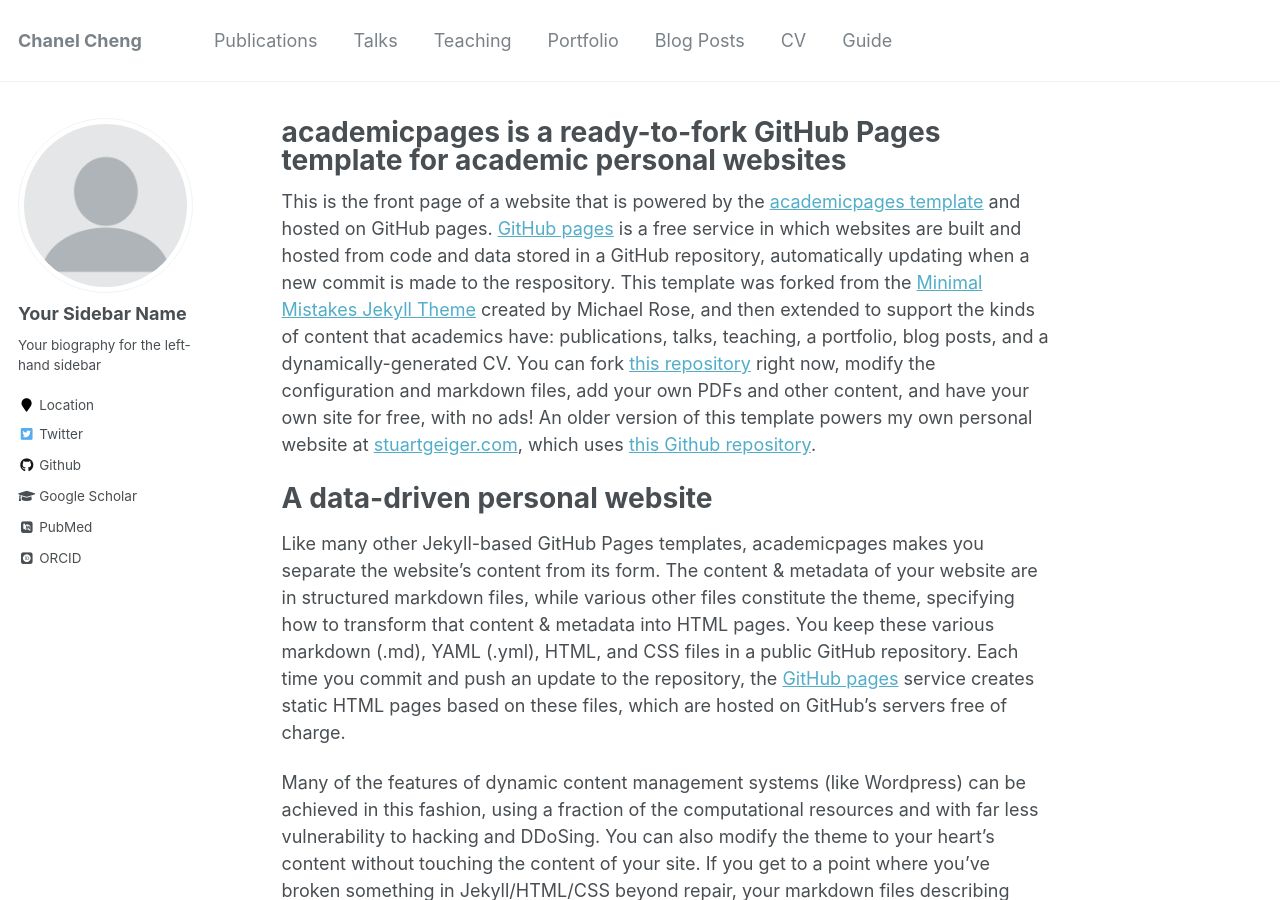
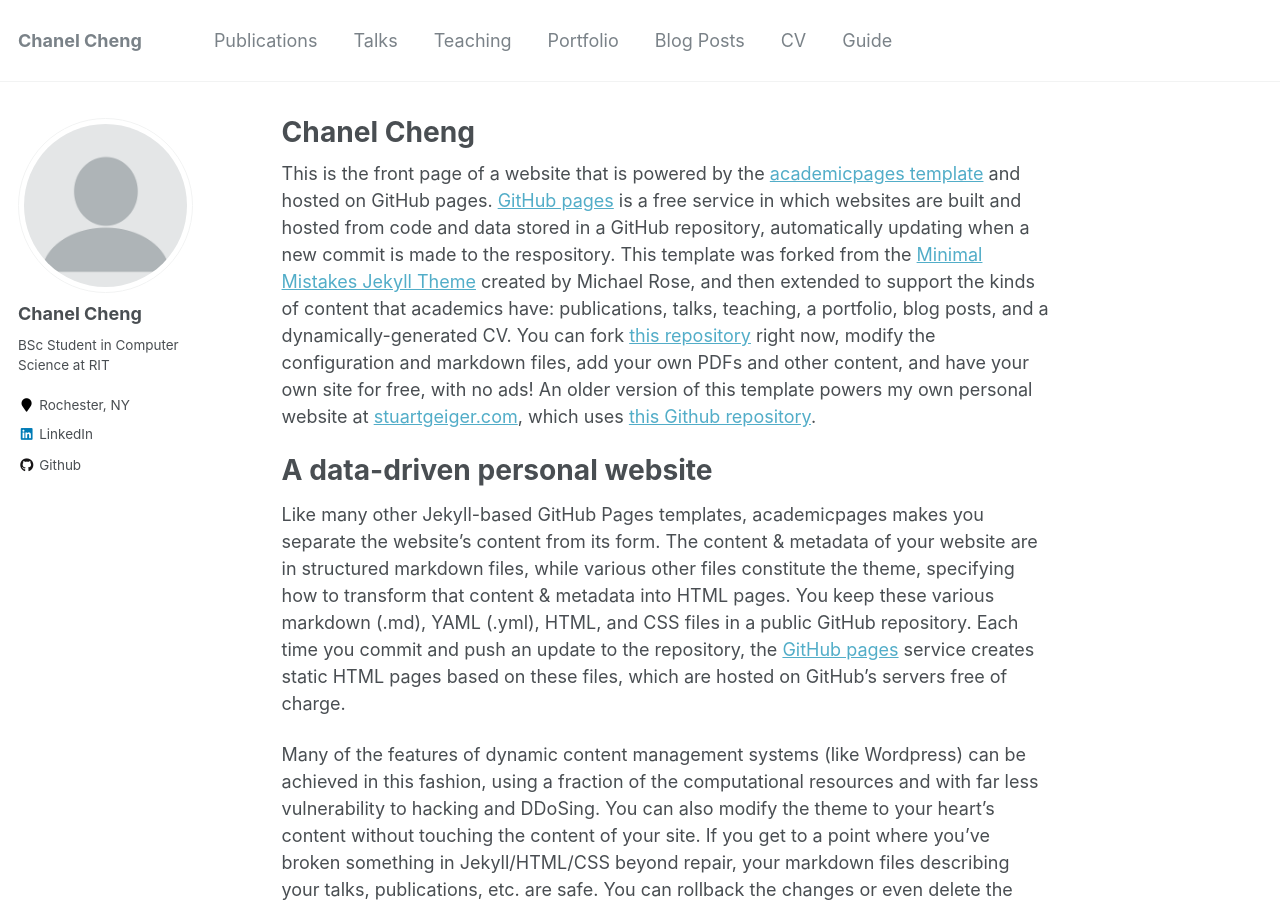
Before and after one commit to chanelfcheng/chanelfcheng.github.io, a Jekyll site: the page built from _pages/about.md, in a window 1280 px wide and 900 px high. Built offline with Jekyll 4.4.1, drawn with Linux system fonts in a browser that asks for light colours; some web fonts are replaced.

Commit message:
Updated sidebar

```diff
--- a/_config.yml
+++ b/_config.yml
@@ -80,13 +80,13 @@ analytics:
 
 # Site Author
 author:
-  name             : "Your Sidebar Name"
+  name             : "Chanel Cheng"
   avatar           : "profile.png"
-  bio              : "Your biography for the left-hand sidebar"
-  location         : "Location"
+  bio              : "BSc Student in Computer Science at RIT"
+  location         : "Rochester, NY"
   employer         :
-  pubmed           : "https://www.ncbi.nlm.nih.gov/pubmed/?term=john+snow"
-  googlescholar    : "http://yourfullgooglescholarurl.com"
+  pubmed           :
+  googlescholar    :
   email            :
   researchgate     :  # example: "https://www.researchgate.net/profile/yourprofile"
   uri              :
@@ -96,20 +96,20 @@ author:
   flickr           :
   facebook         :
   foursquare       :
-  github           : "academicpages"
+  github           : "chanelfcheng"
   google_plus      :
   keybase          :
   instagram        :
   impactstory      : #"https://profiles.impactstory.org/u/xxxx-xxxx-xxxx-xxxx"
   lastfm           :
-  linkedin         :
-  orcid            : "http://orcid.org/yourorcidurl"
+  linkedin         : "https://www.linkedin.com/in/chanelfcheng/"
+  orcid            :
   pinterest        :
   soundcloud       :
   stackoverflow    : # http://stackoverflow.com/users/123456/username
   steam            :
   tumblr           :
-  twitter          : "replacethistwitterhandle"
+  twitter          :
   vine             :
   weibo            :
   xing             :
--- a/_pages/about.md
+++ b/_pages/about.md
@@ -1,6 +1,6 @@
 ---
 permalink: /
-title: "academicpages is a ready-to-fork GitHub Pages template for academic personal websites"
+title: "Chanel Cheng"
 excerpt: "About me"
 author_profile: true
 redirect_from:
```
Also changed, not shown: 1 other file.
